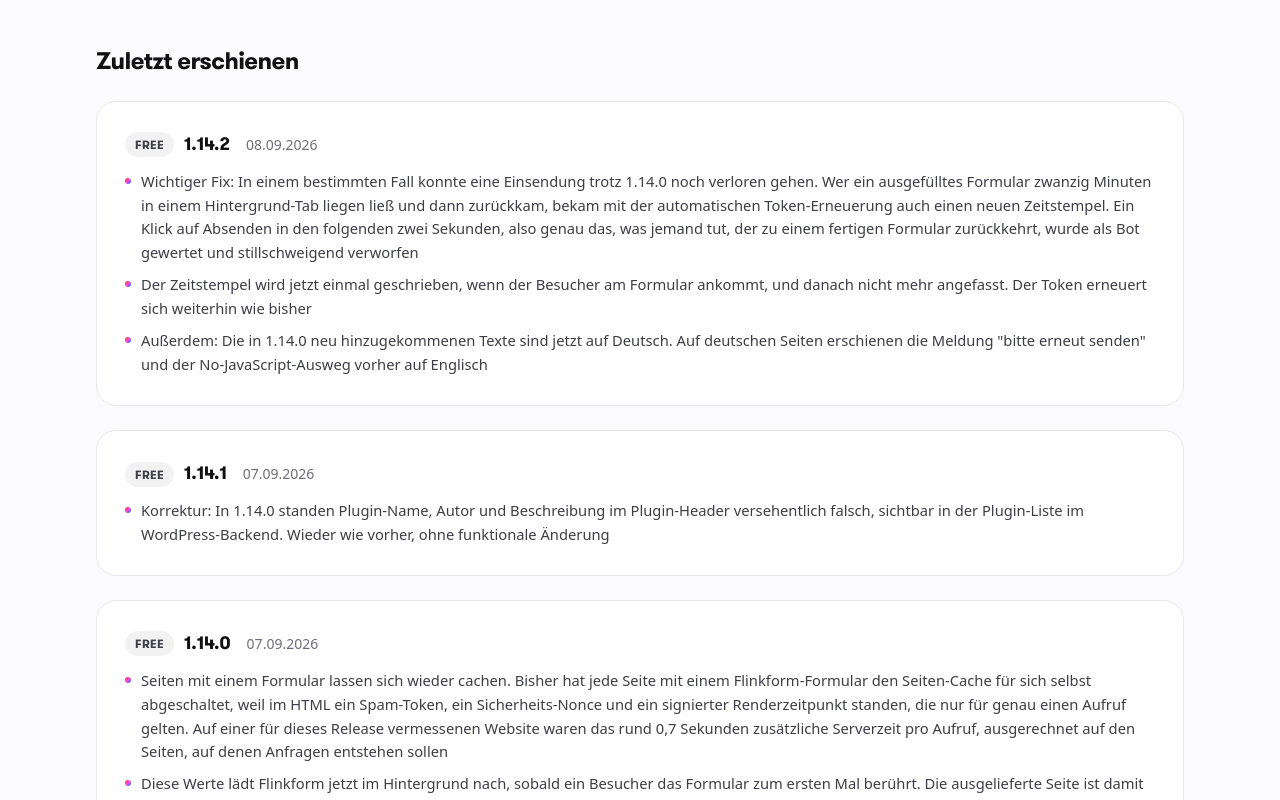
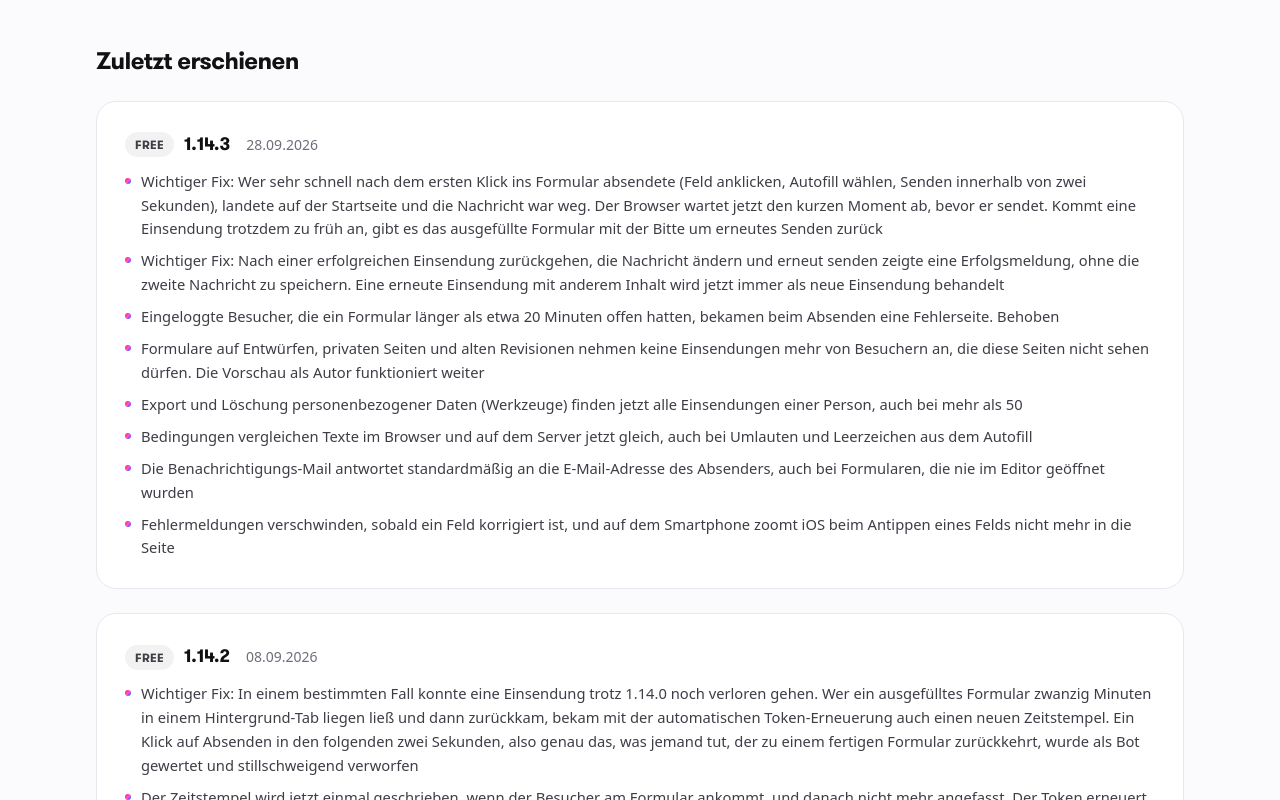
Before and after one commit to dennisbuchwald/flinkform.de, a Next.js app: page /roadmap in a window 1280 px wide. Shown: the part 2080-2880 px from the top of the page. Built offline with nearby package versions, Linux system fonts and the light colour scheme.

Commit message:
Free 1.14.3 in the changelog (DE + EN) and site version

```diff
--- a/content/de/roadmap.ts
+++ b/content/de/roadmap.ts
@@ -108,6 +108,21 @@ export const roadmap = {
   },
   changelogHeading: "Zuletzt erschienen",
   changelog: [
+    {
+      area: "Free",
+      version: "1.14.3",
+      date: "28.09.2026",
+      items: [
+        "Wichtiger Fix: Wer sehr schnell nach dem ersten Klick ins Formular absendete (Feld anklicken, Autofill wählen, Senden innerhalb von zwei Sekunden), landete auf der Startseite und die Nachricht war weg. Der Browser wartet jetzt den kurzen Moment ab, bevor er sendet. Kommt eine Einsendung trotzdem zu früh an, gibt es das ausgefüllte Formular mit der Bitte um erneutes Senden zurück",
+        "Wichtiger Fix: Nach einer erfolgreichen Einsendung zurückgehen, die Nachricht ändern und erneut senden zeigte eine Erfolgsmeldung, ohne die zweite Nachricht zu speichern. Eine erneute Einsendung mit anderem Inhalt wird jetzt immer als neue Einsendung behandelt",
+        "Eingeloggte Besucher, die ein Formular länger als etwa 20 Minuten offen hatten, bekamen beim Absenden eine Fehlerseite. Behoben",
+        "Formulare auf Entwürfen, privaten Seiten und alten Revisionen nehmen keine Einsendungen mehr von Besuchern an, die diese Seiten nicht sehen dürfen. Die Vorschau als Autor funktioniert weiter",
+        "Export und Löschung personenbezogener Daten (Werkzeuge) finden jetzt alle Einsendungen einer Person, auch bei mehr als 50",
+        "Bedingungen vergleichen Texte im Browser und auf dem Server jetzt gleich, auch bei Umlauten und Leerzeichen aus dem Autofill",
+        "Die Benachrichtigungs-Mail antwortet standardmäßig an die E-Mail-Adresse des Absenders, auch bei Formularen, die nie im Editor geöffnet wurden",
+        "Fehlermeldungen verschwinden, sobald ein Feld korrigiert ist, und auf dem Smartphone zoomt iOS beim Antippen eines Felds nicht mehr in die Seite",
+      ],
+    },
     {
       area: "Free",
       version: "1.14.2",
--- a/content/en/roadmap.ts
+++ b/content/en/roadmap.ts
@@ -108,6 +108,21 @@ export const roadmap: RoadmapDict = {
   },
   changelogHeading: "Recently Shipped",
   changelog: [
+    {
+      area: "Free",
+      version: "1.14.3",
+      date: "Sep 28, 2026",
+      items: [
+        "Important fix: sending very quickly after the first click into the form (click a field, pick an autofill entry, Send within two seconds) dropped the submission and landed on the homepage. The browser now waits out that moment before sending, and a submission that still arrives too early comes back filled in with a request to send again",
+        "Important fix: going back after a successful submission, changing the message and sending again showed the success message without storing the second message. A resend with different content is now always a new submission",
+        "Logged-in visitors who kept a form open for more than about 20 minutes could get an error page on submit. Fixed",
+        "Forms on drafts, private pages and old revisions no longer accept submissions from visitors who cannot see those pages. Previewing a draft as its author still works",
+        "Personal data export and erasure (Tools) now reach every submission of a person, also beyond 50",
+        "Conditional rules compare text the same way in the browser and on the server, including umlauts and trailing spaces from autofill",
+        "The notification email replies to the sender's email address by default, also for forms that were never opened in the editor",
+        "Error messages disappear once a field is corrected, and on phones iOS no longer zooms into the page when a field is tapped",
+      ],
+    },
     {
       area: "Free",
       version: "1.14.2",
--- a/lib/site.ts
+++ b/lib/site.ts
@@ -44,7 +44,7 @@ export const LEGAL = {
  * Die einzige Stelle für Versionsnummern. Speist JSON-LD, llms.txt und jede
  * sichtbare Versionsangabe - nirgendwo sonst eine Version hart schreiben.
  */
-export const FREE_VERSION = "1.14.2";
+export const FREE_VERSION = "1.14.3";
 export const PRO_VERSION = "1.2.2";
 /** Kleinste Free-Version, auf der Flinkform Pro läuft. */
 export const MIN_FREE_FOR_PRO = "1.3.0";
```
